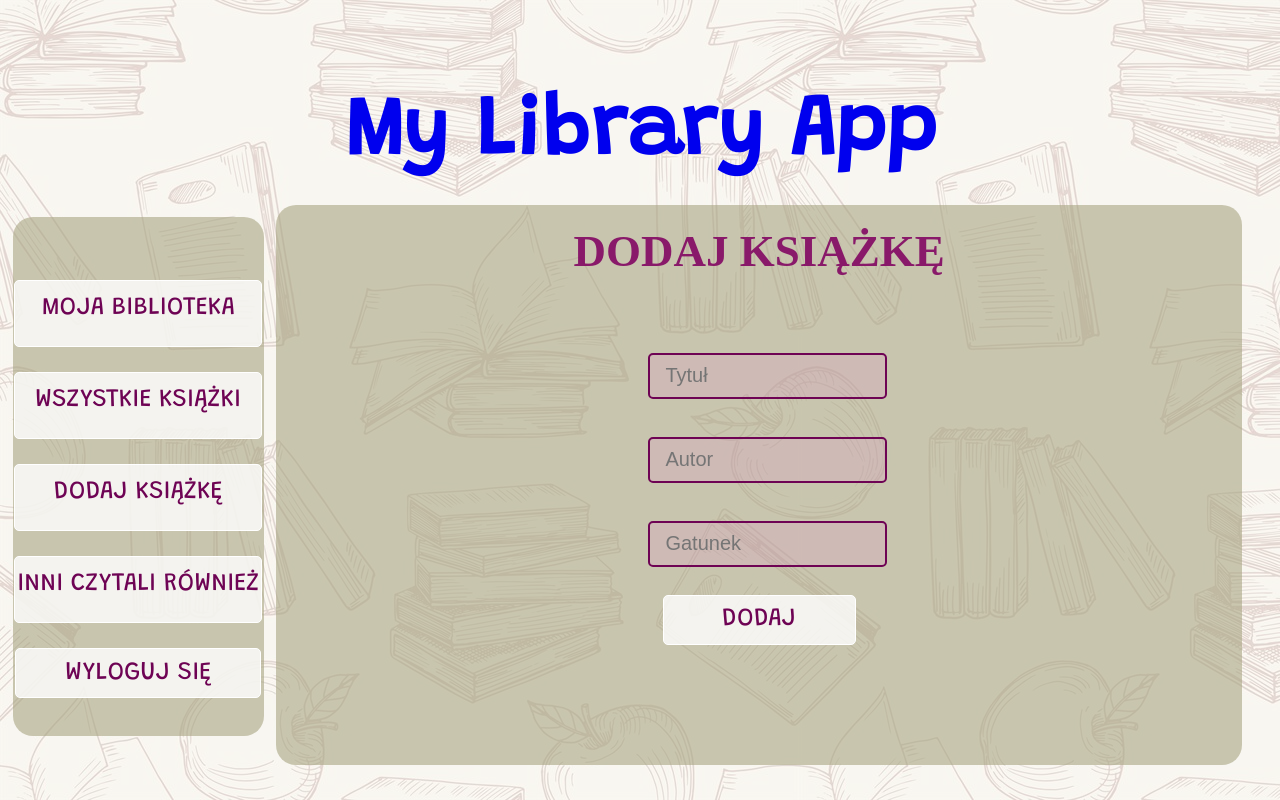
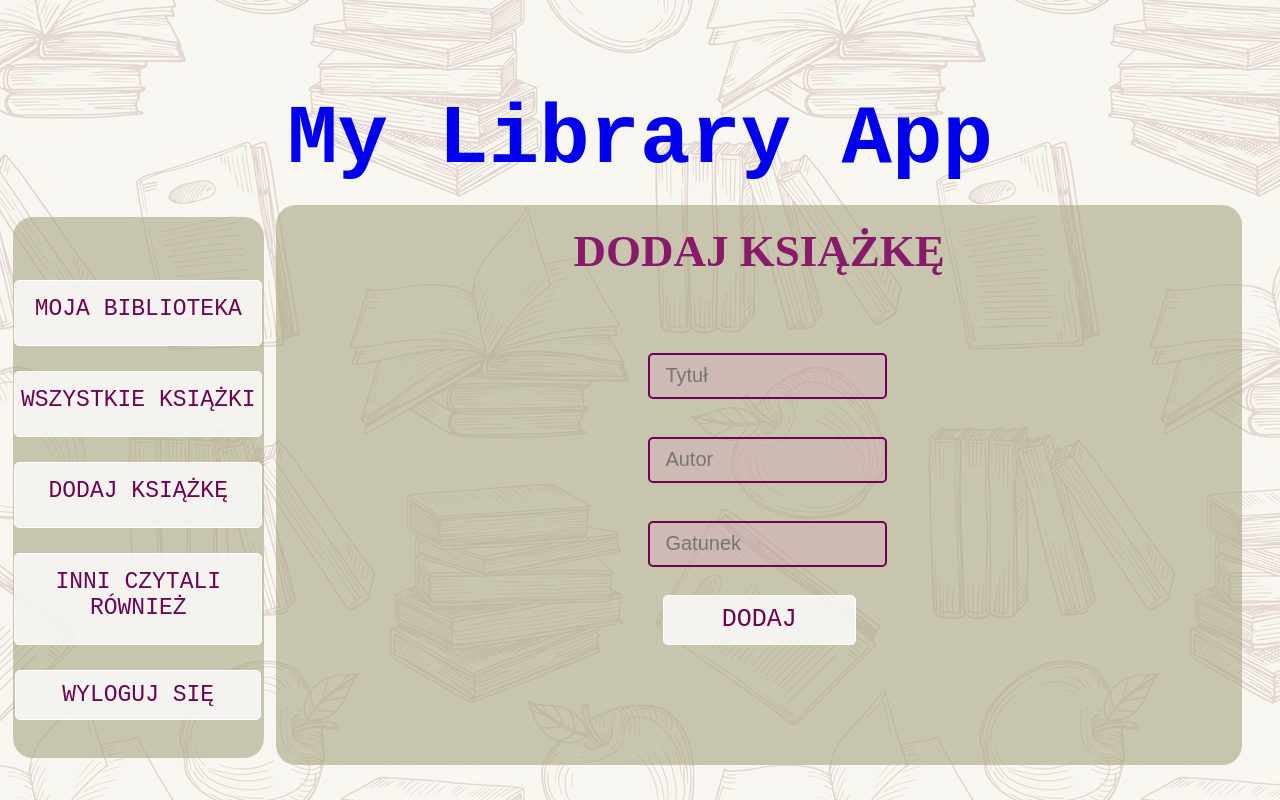
Before and after one commit to veroniqaa/MyLibraryApp, a PHP site: page /addBook.php in a window 1280 px wide. Run offline with PHP 8.4, Linux system fonts and the light colour scheme; the visitor is signed in with stand-in values (Sample User, id 1).

Commit message:
Init commit

```diff
--- a/css/style.css
+++ b/css/style.css
@@ -83,12 +83,12 @@ a
     color: rgba(179, 1, 134, 0.884);
     text-align: center;
     font-size: 84px;
-    font-family: 'Grandstander', sans-serif;
+    font-family: 'Courier New', Courier, monospace;
     font-weight: bolder;
 }
 
 #naglowek_tekst p {
-    height: 100%;
+    /* height: 100%; */
     margin-left: auto;
     margin-right: auto;
 }
@@ -103,9 +103,9 @@ a
 
     background-color: rgba(255, 255, 255, 0.8);
     border-radius: 5px;
-    font-size: 25px;
+    font-size: 23px;
     text-align: center;
-    font-family: 'Grandstander', sans-serif;
+    font-family: 'Courier New', Courier, monospace;
     color: rgb(110, 3, 84);
 }
 
@@ -116,7 +116,7 @@ a
 
 .panel_boczny_button a:link, .panel_boczny_button a:visited, .panel_boczny_button a:active
 {
-    font-family: 'Grandstander', sans-serif;
+    font-family: 'Courier New', Courier, monospace;
     color: rgb(110, 3, 84);
 }
 
@@ -133,7 +133,6 @@ a
 #panel_boczny
 {
     float:left;
-    /* background-color: rgba(18, 27, 107, 0.8);  */
     background-color: rgba(168, 166, 131, 0.6);
     border-radius: 20px;
     color: white;
@@ -157,7 +156,6 @@ a
     min-height: 130px;
     float: left;
     border-radius: 20px;
-    /* font-family: 'Grandstander', sans-serif; */
 }
 
 .book-container:hover,
@@ -235,7 +233,6 @@ a
     font-weight: bold;
 }
 
-
 .add-button:hover, .delete-button:hover {
 
     margin: 8px;
@@ -244,7 +241,6 @@ a
     cursor: pointer;
     opacity: 1;
 }
-
 
 #log_reg_panel{
     width: 50%;
@@ -261,7 +257,6 @@ a
     width: 100%;
 }
 
-
 .changePanelButton
 {
     border: 1px solid white;
@@ -274,13 +269,13 @@ a
     border-radius: 5px;
     font-size: 25px;
     text-align: center;
-    font-family: 'Grandstander', sans-serif;
+    font-family: 'Courier New', Courier, monospace;
     color: rgb(110, 3, 84);
 }
 
 .changePanelButton a:link, .changePanelButton a:visited, .changePanelButton a:active
 {
-    font-family: 'Grandstander', sans-serif;
+    font-family: 'Courier New', Courier, monospace;
     color: rgb(110, 3, 84);
 }
 
@@ -293,7 +288,6 @@ a
     -moz-box-shadow: 9px 10px 20px -3px rgba(0,0,0,0.83);
     box-shadow: 9px 10px 20px -3px rgba(0,0,0,0.83);
 }
-
 
 #login_panel, #register_panel {
     width: 50%;
```
